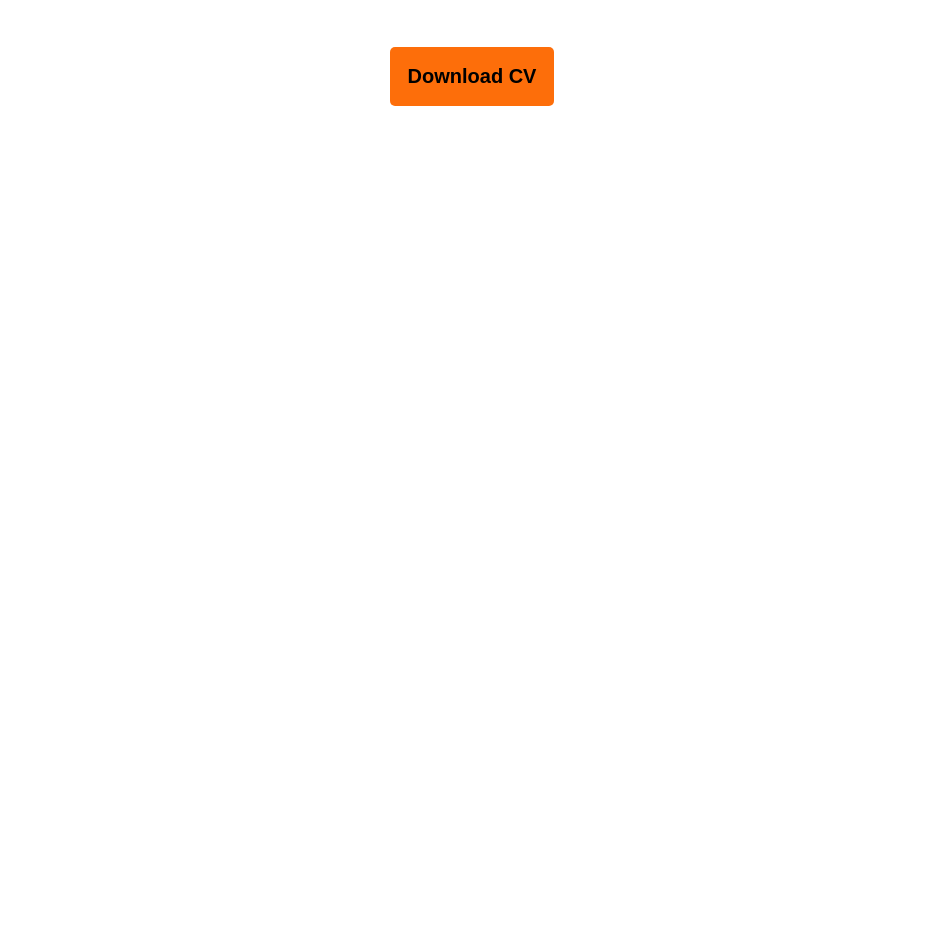
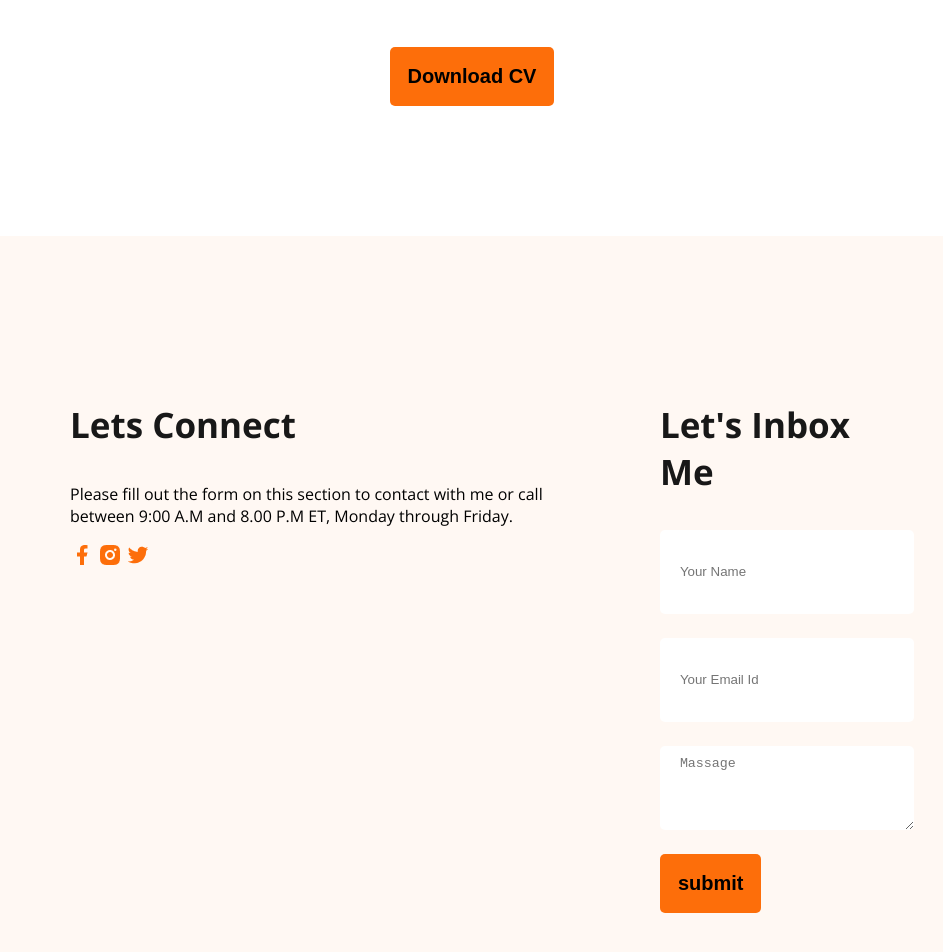
Before and after one commit to Mugdho06/web-dev-protfolio, a plain HTML site: page index.html in a window 1280 px wide. Shown: the part 3024-3976 px from the top of the page, without its empty margins (168-1111 px from the left). Before the commit the page ends 3260 px from the top, so only its background shows below. Drawn offline with nearby package versions, Linux system fonts and the light colour scheme.

```diff
--- a/index.html
+++ b/index.html
@@ -136,7 +136,25 @@ to any of the 1500+ FontAwesome 5 free icons available. Aenean commodo ligula eg
             </div>
           </section>
          </main>
-    <footer>
+    <footer class="secondary-bg">
+        <div class="footer-colum">
+        <h3 class="section-title">Lets Connect</h3>
+        <p>Please fill out the form on this section to contact with me or call between 9:00 A.M and 8.00 P.M ET, Monday through Friday.</p>
+        <div>
+            <a href=""><img src="images/icons/facebook.png" alt=""></a>
+            <a href=""><img src="images/icons/insta.png" alt=""></a>
+            <a href=""><img src="images/icons/twitter.png" alt=""></a>
+        </div>
+        </div>
+        <div class="footer-column">
+        <h3 class="section-title">Let's Inbox Me</h3>
+        <form action="">
+            <input type="text" name="" id="" placeholder="Your Name">
+            <input type="email" name="" id="" placeholder="Your Email Id">
+            <textarea name="" id="" cols="30" rows="20" placeholder="Massage"></textarea>
+            <input class="btn-primary" type="submit" value="submit">
+        </form>
+        </div>
 
     </footer>
 </body>
--- a/styles/portfolio.css
+++ b/styles/portfolio.css
@@ -145,3 +145,21 @@ main section{
 .resume-download-cv{
     margin-top: 50px;
 }
+footer{
+    padding: 130px 230px;
+    display: flex;
+    gap: 100px;
+}
+.footer-column{
+    width:50%
+}
+footer input[type="text"], footer input[type="email"],footer textarea{
+    height: 64px;
+    border-radius: 5px;
+    background-color: white;
+    display: block;
+    width: 100%;
+    padding: 10px 20px;
+    margin-bottom: 24px;
+    border: none;
+}
```
